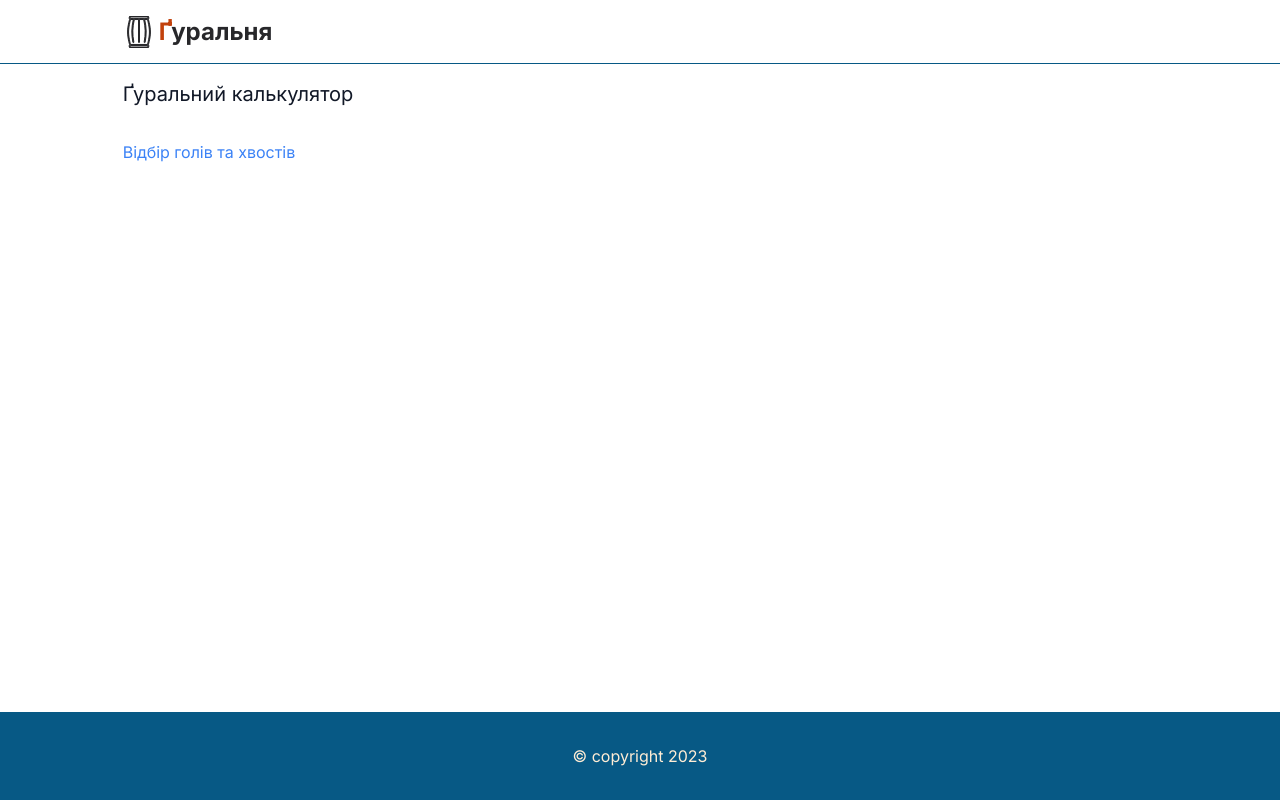
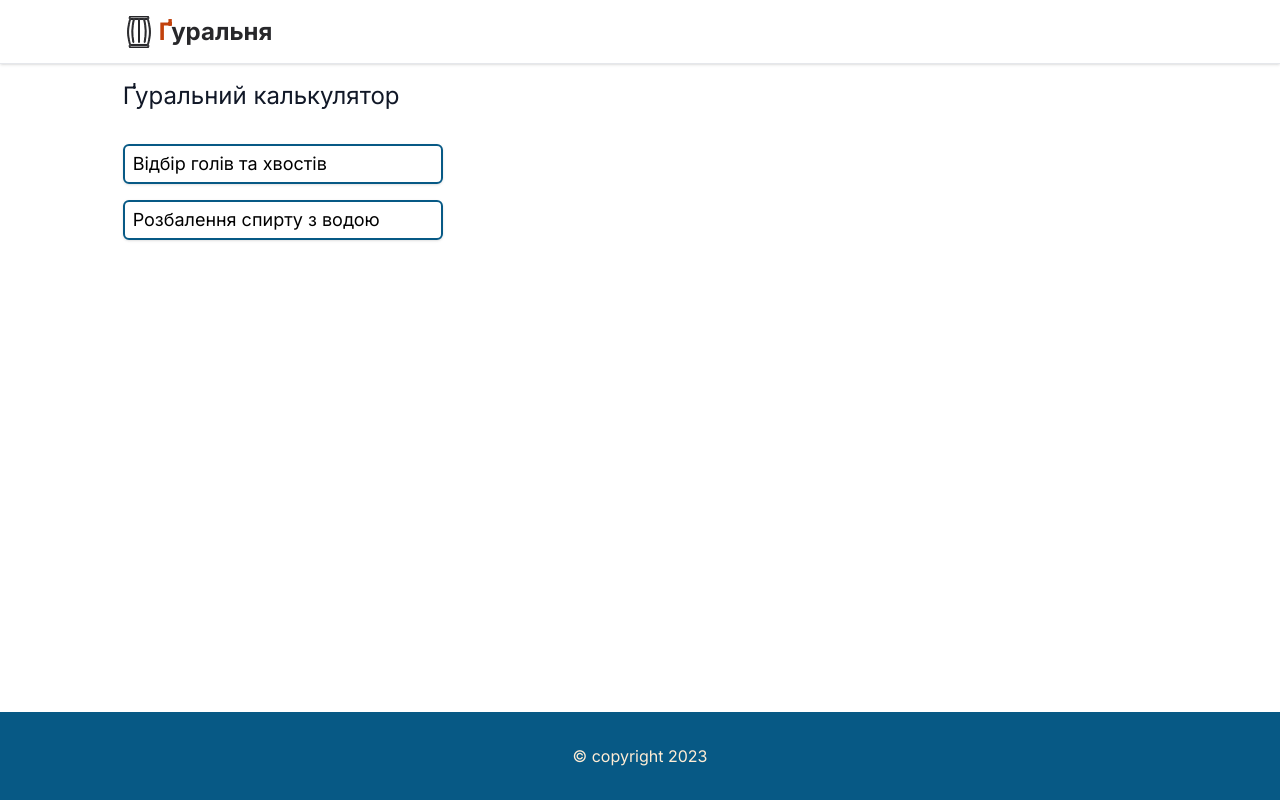
Before and after one commit to idrahoner/distillery-calculator, a Next.js app: page / in a window 1280 px wide. Built offline with nearby package versions, Linux system fonts and the light colour scheme.

Commit message:
Add new rotue for mix with water and styled navigation and header

```diff
--- /dev/null
+++ b/src/app/mix-with-water/page.tsx
@@ -0,0 +1,11 @@
+import Container from '@/src/components/Container';
+
+export default function MixWithWater() {
+  return (
+    <main>
+      <Container>
+        <h1>Розбалення спирту з водою</h1>
+      </Container>
+    </main>
+  );
+}
--- a/src/app/page.tsx
+++ b/src/app/page.tsx
@@ -1,15 +1,33 @@
 import Link from 'next/link';
 import Container from '../components/Container';
 
+const navLinks = [
+  { href: '/selection-heads-and-tails', title: 'Відбір голів та хвостів' },
+  { href: '/mix-with-water', title: 'Розбалення спирту з водою' },
+];
+
 export default function Home() {
   return (
-    <main className="grow">
-      <Container>
-        <div className="text-blue-500">
-          <h1 className="text-xl text-gray-900 mb-8">Ґуральний калькулятор</h1>
-          <Link href="/selection-heads-and-tails">Відбір голів та хвостів</Link>
-        </div>
-      </Container>
+    <main>
+      <section>
+        <Container>
+          <h1 className="text-2xl text-gray-900 mb-8">Ґуральний калькулятор</h1>
+          <nav>
+            <ul className="flex flex-col gap-4">
+              {navLinks.map(({ href, title }) => (
+                <li
+                  key={href}
+                  className="px-2 py-1 max-w-xs border-2 border-solid border-sky-800 rounded-md shadow hover:text-orange-100 hover:bg-sky-800 hover:shadow-md  transition-colors duration-300"
+                >
+                  <Link href={href} className="text-lg">
+                    {title}
+                  </Link>
+                </li>
+              ))}
+            </ul>
+          </nav>
+        </Container>
+      </section>
     </main>
   );
 }
--- a/src/app/selection-heads-and-tails/page.tsx
+++ b/src/app/selection-heads-and-tails/page.tsx
@@ -3,7 +3,7 @@ import Container from '@/src/components/Container';
 
 export default function SelectionHeadsAndTails() {
   return (
-    <main className="grow">
+    <main>
       <Container>
         <h1>Відбір голів та хвостів</h1>
         <Form />
--- a/src/components/Footer.tsx
+++ b/src/components/Footer.tsx
@@ -1,6 +1,6 @@
 export default function Footer() {
   return (
-    <footer className="w-screen  flex flex-wrap justify-center items-center gap-8 py-8 bg-sky-800">
+    <footer className="w-screen mt-auto flex flex-wrap justify-center items-center gap-8 py-8 bg-sky-800">
       <p className="text-orange-100">&copy; copyright 2023</p>
     </footer>
   );
--- a/src/components/Header.tsx
+++ b/src/components/Header.tsx
@@ -3,7 +3,7 @@ import Container from './Container';
 
 export default function Header() {
   return (
-    <header className="w-screen h-16 mb-4 border-b border-solid border-sky-800">
+    <header className="w-screen h-16 mb-4 border-b border-solid border-gray-200 shadow">
       <Container className="flex items-center">
         <Link
           href="/"
```
